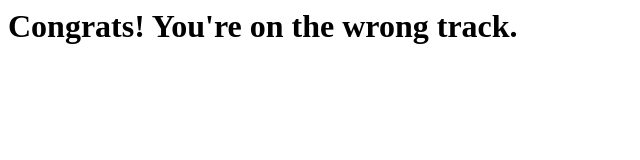
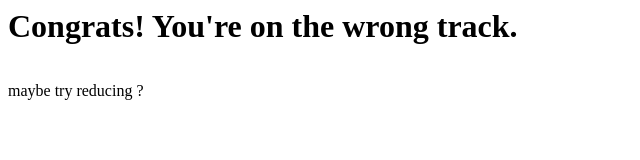
Before and after one commit to ShyMoai/4x-54-x--23, a plain HTML site: page index.html in a window 1280 px wide. Shown: the whole page, without its empty margins (0-640 px from the left). Drawn offline with Linux system fonts and the light colour scheme.

Commit message:
Update index.html

```diff
--- a/index.html
+++ b/index.html
@@ -1,2 +1,10 @@
 <h1>Congrats! You're on the wrong track.</h1>
-<br><br><br><br><br><br><br><br><br><br><br><br><br><br><br>
+<p id="bottom-thing">maybe try reducing ?</p>
+<style>
+  #bottom-thing {
+    position: absolute;
+    left: 0%,
+    bottom: 0%,
+    font-size: 2px;
+  }
+</style>
```
